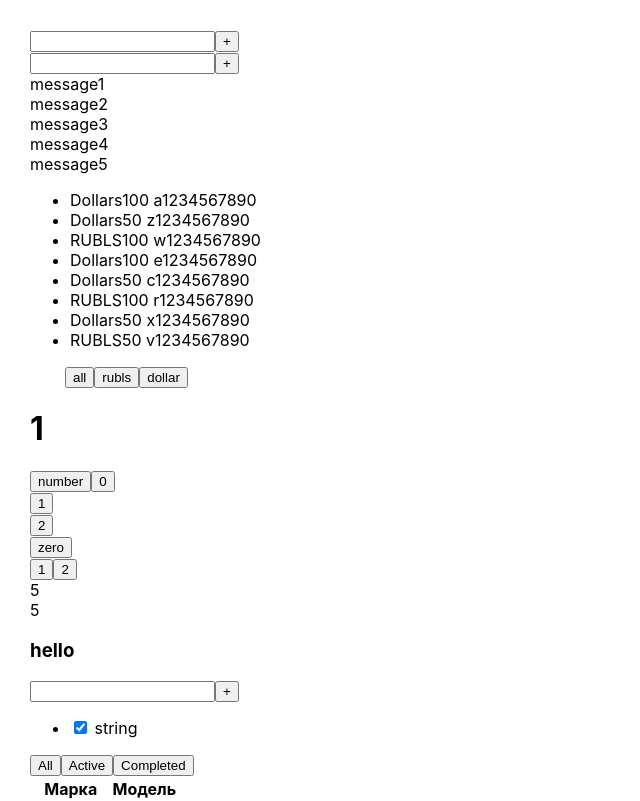
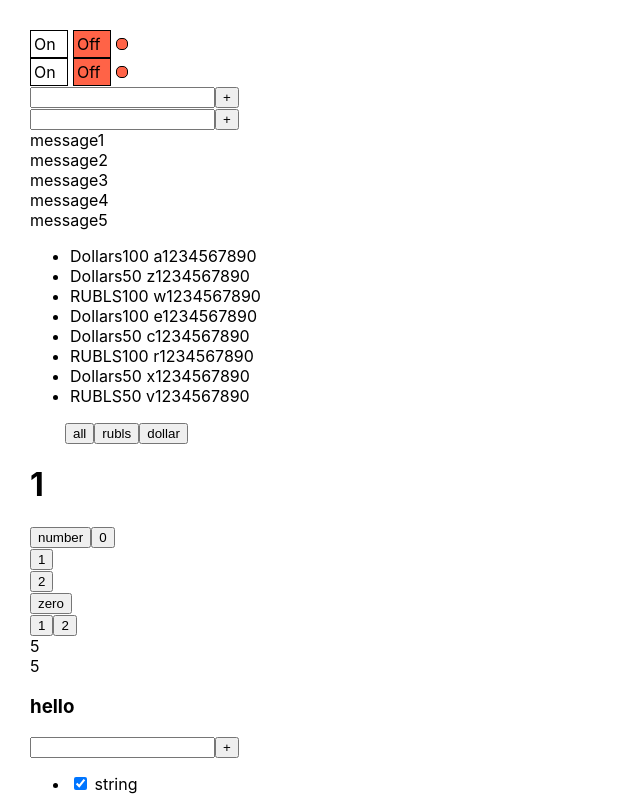
Before and after one commit to Knakna/learn-react, a React (Create React App) app: page / in a window 1280 px wide. Shown: the top 801 px of the page, without its empty margins (0-640 px from the left). Built offline with nearby package versions, Linux system fonts and the light colour scheme.

Commit message:
study local usestate

```diff
--- a/src/App.tsx
+++ b/src/App.tsx
@@ -12,6 +12,7 @@ import {UseState} from './react/UseState';
 import {Filter} from './react/Filter';
 import Input from './react/input/Input';
 import './App.css'
+import LocalOnOff from './react/localUseState/localOnOff/LocalOnOff';
 
 
 export type TopCarType = {
@@ -63,6 +64,10 @@ function App() {
 
     return (
         <div className="App">
+
+            <LocalOnOff/>
+            <LocalOnOff/>
+
             <Input/>
             <Filter/>
             <UseState/>
--- /dev/null
+++ b/src/react/localUseState/localOnOff/LocalOnOff.tsx
@@ -0,0 +1,55 @@
+import React, {useState} from 'react';
+
+
+
+
+function LocalOnOff() {
+
+    const [on, setOn] =  useState(false);
+
+    const onStyle = {
+        width: '30px',
+        height: '20px',
+        border: '1px solid black',
+        display: 'inline-block',
+        padding: '3px',
+        backgroundColor: on ? 'lightgreen' : 'white',
+        cursor: 'pointer'
+    };
+    const offStyle = {
+        width: '30px',
+        height: '20px',
+        border: '1px solid black',
+        display: 'inline-block',
+        marginLeft: '5px',
+        padding: '3px',
+        backgroundColor: on ? 'white' : 'tomato',
+        cursor: 'pointer'
+    };
+    const indicatorStyle = {
+        width: '10px',
+        height: '10px',
+        borderRadius: '5px',
+        border: '1px solid black',
+        display: 'inline-block',
+        marginLeft: '5px',
+        backgroundColor: on ? 'lightgreen' : 'tomato'
+    };
+
+    return (
+        <div>
+            <div style={onStyle} onClick={
+                () => {
+                    setOn(true);
+                }}>On
+            </div>
+            <div style={offStyle} onClick={() => {
+                setOn(false);
+            }}>Off
+            </div>
+            <div style={indicatorStyle}></div>
+        </div>
+    );
+}
+
+export default LocalOnOff;
```
